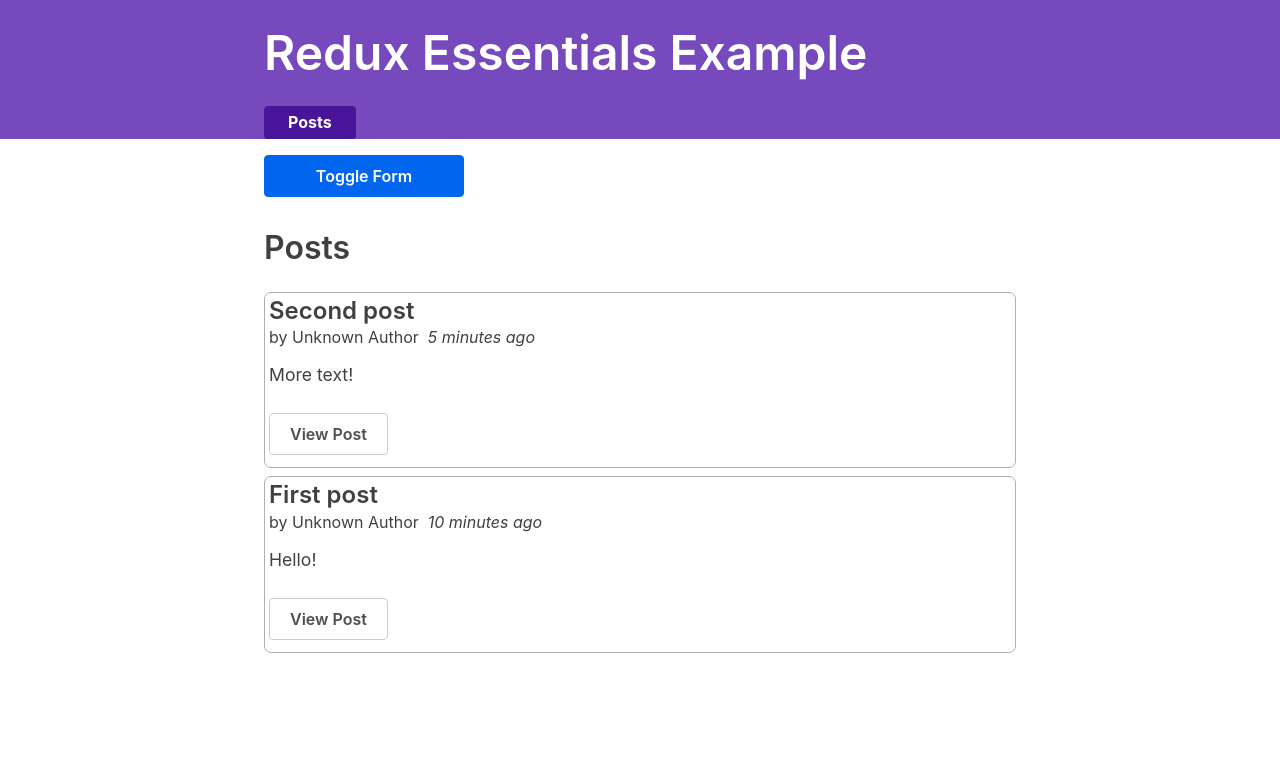
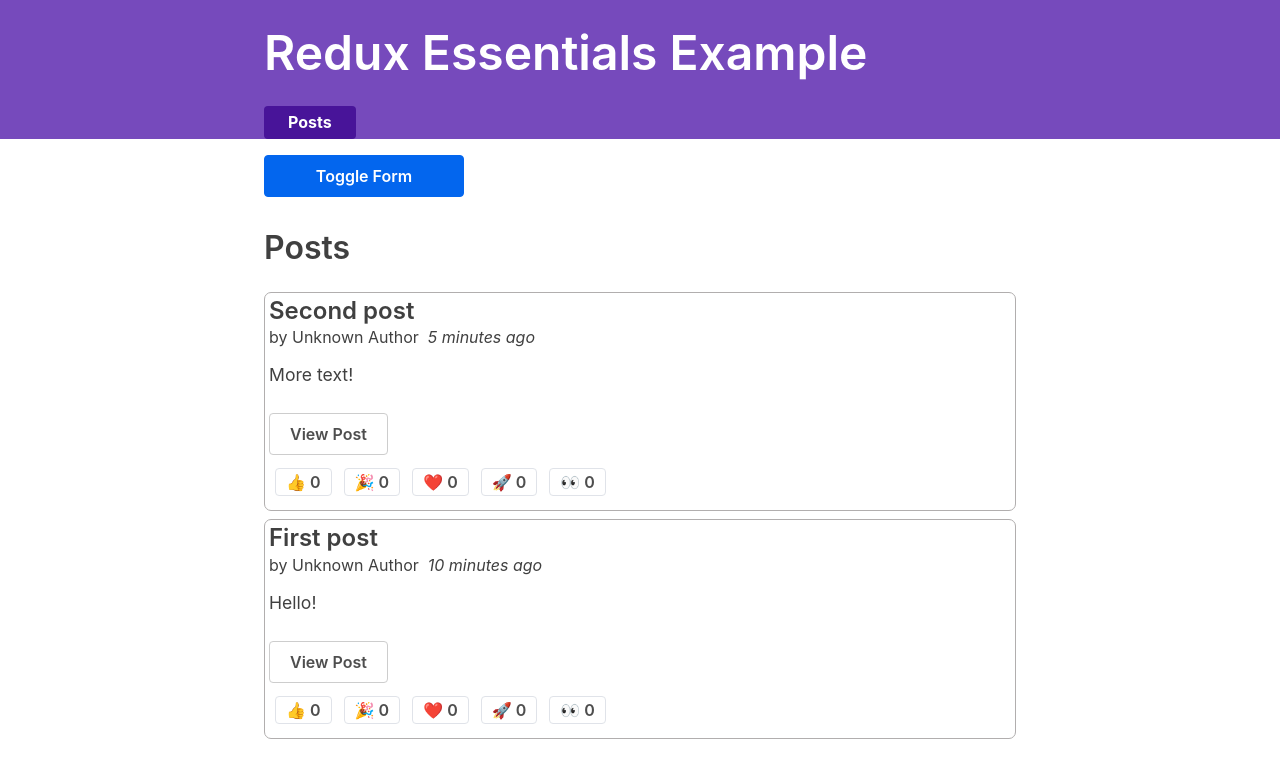
Before and after one commit to jjvega86/redux-essentials-example-app, a React (Create React App) app: page / in a window 1280 px wide. Shown: the top 778 px of the page. Built offline with nearby package versions, Linux system fonts and the light colour scheme; what @mswjs/data, mock-socket, txtgen would draw is missing.

Commit message:
Fixed onClick handler bug (forgot to bind to anonymous function) and added ReactionButtons component to PostsList and SinglePostPage

```diff
--- a/src/features/posts/PostsList.js
+++ b/src/features/posts/PostsList.js
@@ -4,6 +4,7 @@ import { allPosts } from "./postsSlice";
 import { Link } from "react-router-dom";
 import { PostAuthor } from "./PostAuthor";
 import { TimeAgo } from "./TimeAgo";
+import { ReactionButtons } from "./ReactionButtons";
 
 export const PostsList = () => {
   const posts = useSelector(allPosts);
@@ -20,9 +21,12 @@ export const PostsList = () => {
         </div>
 
         <p className="post-content">{post.content}</p>
-        <Link to={`/posts/${post.id}`} className="button muted-button">
-          View Post
-        </Link>
+        <div>
+          <Link to={`/posts/${post.id}`} className="button muted-button">
+            View Post
+          </Link>
+          <ReactionButtons post={post} />
+        </div>
       </article>
     );
   });
--- a/src/features/posts/ReactionButtons.js
+++ b/src/features/posts/ReactionButtons.js
@@ -19,7 +19,9 @@ export const ReactionButtons = ({ post }) => {
         key={name}
         type="button"
         className="muted-button reaction-button"
-        onClick={dispatch(reactionAdded({ postId: post.id, reaction: name }))}
+        onClick={() =>
+          dispatch(reactionAdded({ postId: post.id, reaction: name }))
+        }
       >
         {emoji} {post.reactions[name]}
       </button>
--- a/src/features/posts/SinglePostPage.js
+++ b/src/features/posts/SinglePostPage.js
@@ -3,6 +3,7 @@ import { useSelector } from "react-redux";
 import { Link } from "react-router-dom";
 import { PostAuthor } from "./PostAuthor";
 import { TimeAgo } from "./TimeAgo";
+import { ReactionButtons } from "./ReactionButtons";
 
 export const SinglePostPage = ({ match }) => {
   const { postId } = match.params;
@@ -24,9 +25,12 @@ export const SinglePostPage = ({ match }) => {
           <TimeAgo timestamp={post.date} />
         </div>
         <p className="post-content">{post.content}</p>
-        <Link to={`/editPost/${post.id}`} className="button muted-button">
-          Edit Post
-        </Link>
+        <div>
+          <Link to={`/editPost/${post.id}`} className="button muted-button">
+            Edit Post
+          </Link>
+          <ReactionButtons post={post} />
+        </div>
       </article>
     </section>
   );
```
